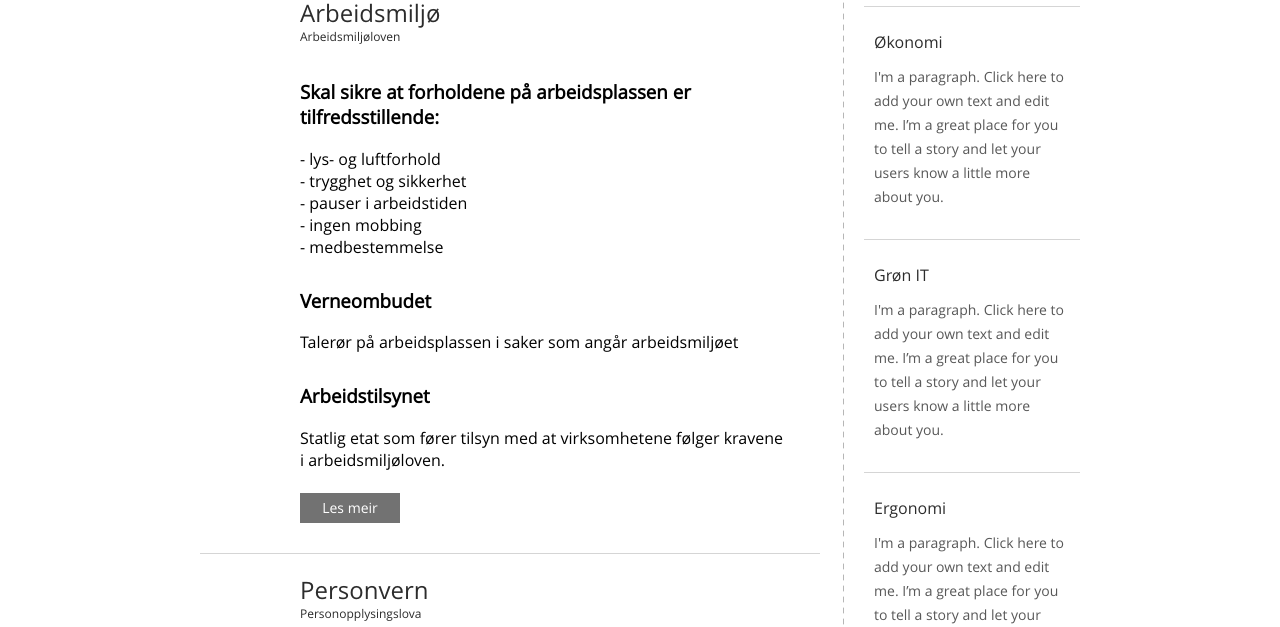
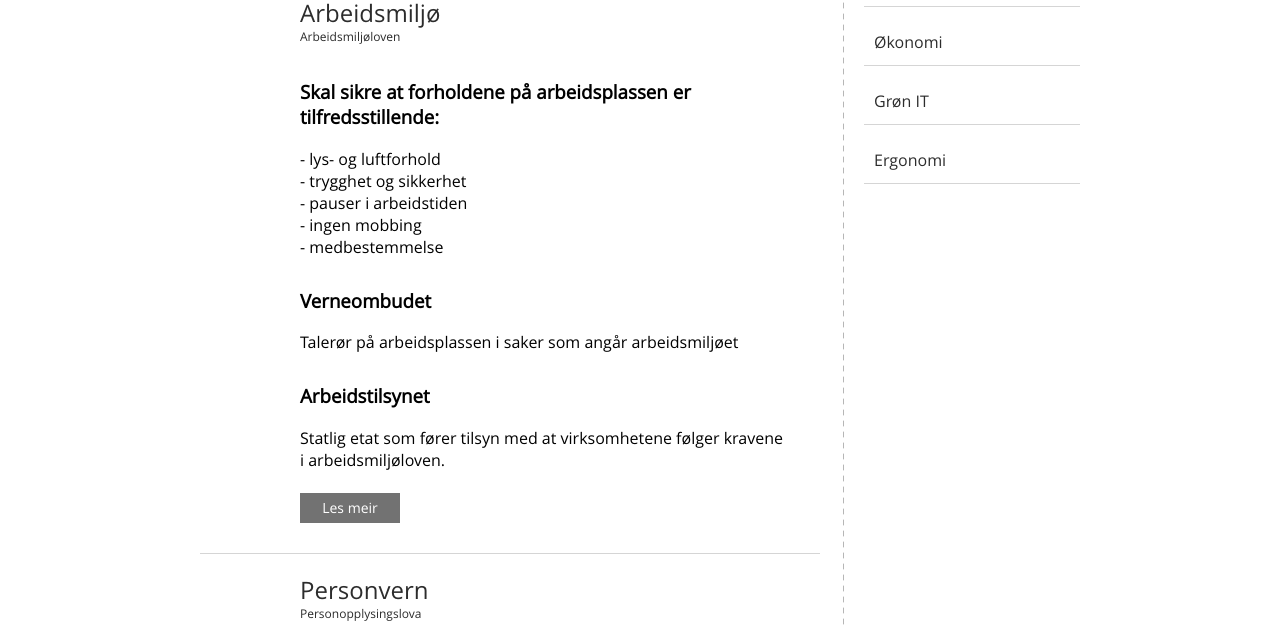
Before and after one commit to Speedypoke/verksemdstoette, a plain HTML site: page loverogregler.html in a window 1280 px wide. Shown: the part 260-887 px from the top of the page. Drawn offline with Linux system fonts and the light colour scheme.

Commit message:
Add files via upload

```diff
--- a/loverogregler.html
+++ b/loverogregler.html
@@ -121,21 +121,15 @@
 			<ul class="posts">
 				<li>
 					<h4 class="title"><a href="økonomi.html">Økonomi</a></h4>
-					<p>
-						I'm a paragraph. Click here to add your own text and edit me. I’m a great place for you to tell a story and let your users know a little more about you.
-					</p>
+
 				</li>
 				<li>
 					<h4 class="title"><a href="gronit.html">Grøn IT</a></h4>
-					<p>
-						I'm a paragraph. Click here to add your own text and edit me. I’m a great place for you to tell a story and let your users know a little more about you.
-					</p>
+
 				</li>
 				<li>
 					<h4 class="title"><a href="ergonomi.html">Ergonomi</a></h4>
-					<p>
-						I'm a paragraph. Click here to add your own text and edit me. I’m a great place for you to tell a story and let your users know a little more about you.
-					</p>
+
 				</li>
 			</ul>
 		</div>
```
